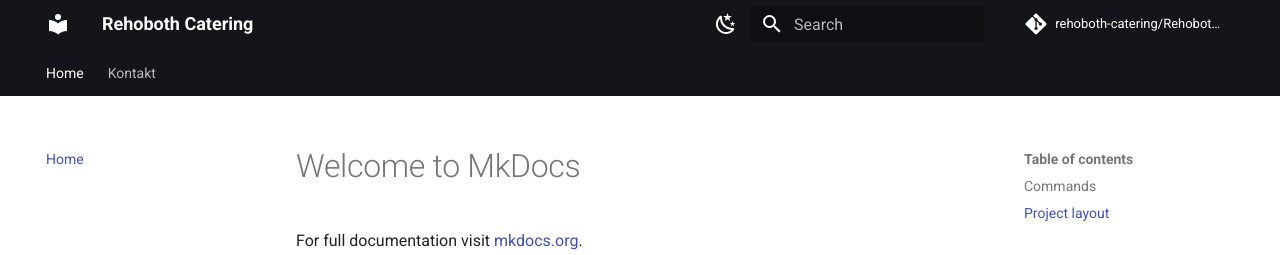
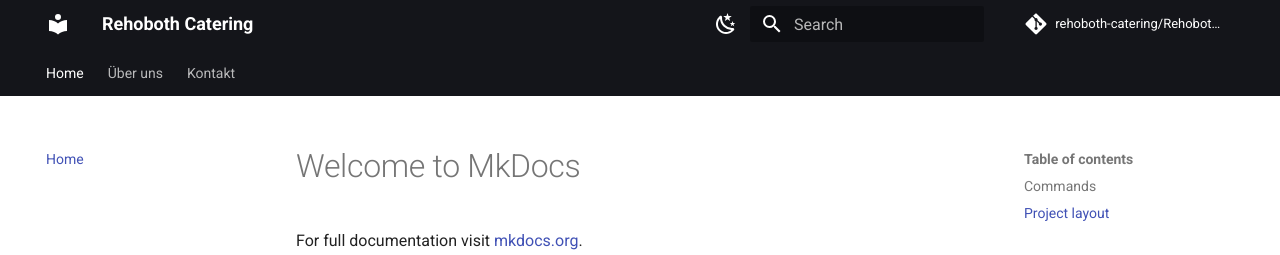
Before and after one commit to rehoboth-catering/Rehoboth-Catering-Website, an MkDocs documentation site: the page built from docs/index.md, in a window 1280 px wide. Shown: the top 255 px of the page. Built offline with MkDocs 1.6.1 and Material for MkDocs 9.7.7, drawn with Linux system fonts in a browser that asks for light colours; comment, search, counter and statistics services are not loaded.

Commit message:
Update mkdocs.yml

```diff
--- a/mkdocs.yml
+++ b/mkdocs.yml
@@ -45,5 +45,5 @@
 
 nav:
   - Home: index.md
-#  - Über uns: us/about.md
+  - Über uns: us/about.md
   - Kontakt: contact.md
```
